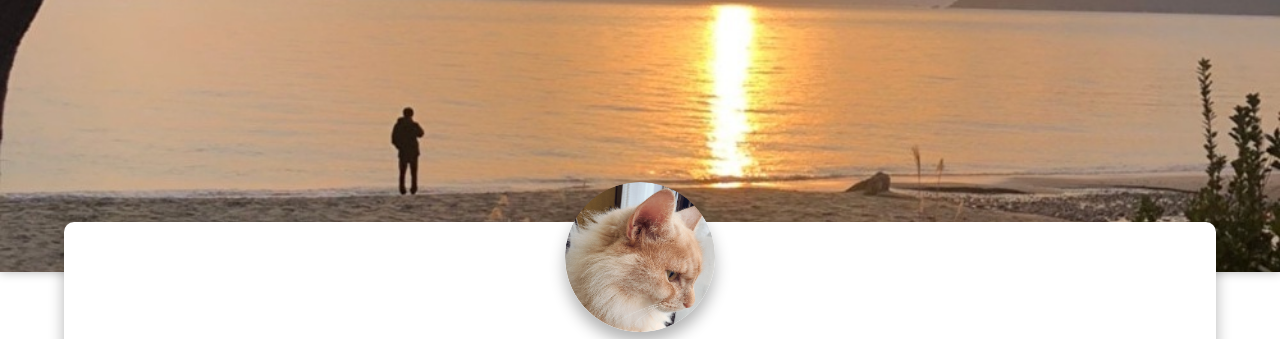
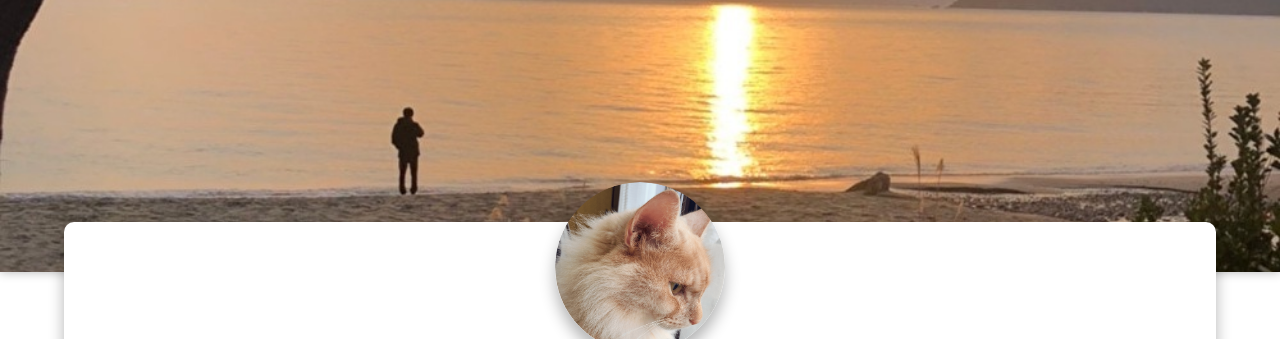
Before and after one commit to kimisuke0503/kimisukeweb, a plain HTML site: page index.html in a window 1280 px wide. Shown: the part 78-417 px from the top of the page. Drawn offline with Linux system fonts and the light colour scheme; some packages are replaced by stand-ins of ours.

Commit message:
モバイル対応

```diff
--- a/css/style.css
+++ b/css/style.css
@@ -75,7 +75,7 @@ article {
     z-index: 3;
     /* kimisukeの写真の位置 */
 
-    width: 150px;
+    width: 170px;
     height: auto;
     border-radius: 50%;
     box-shadow: 0px 10px 15px rgba(0,0,0,0.3);
```
